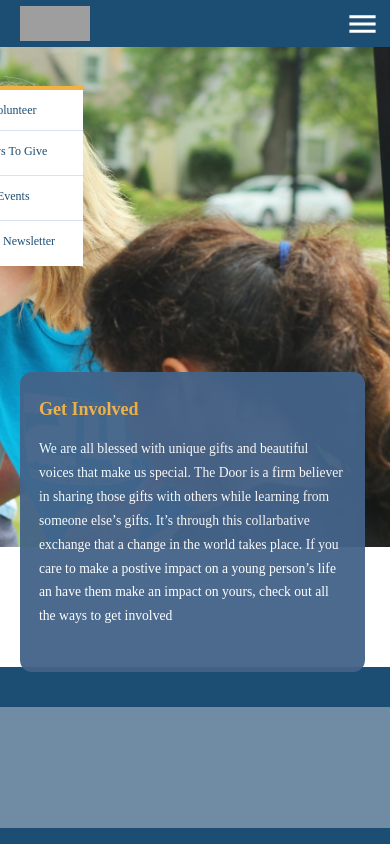
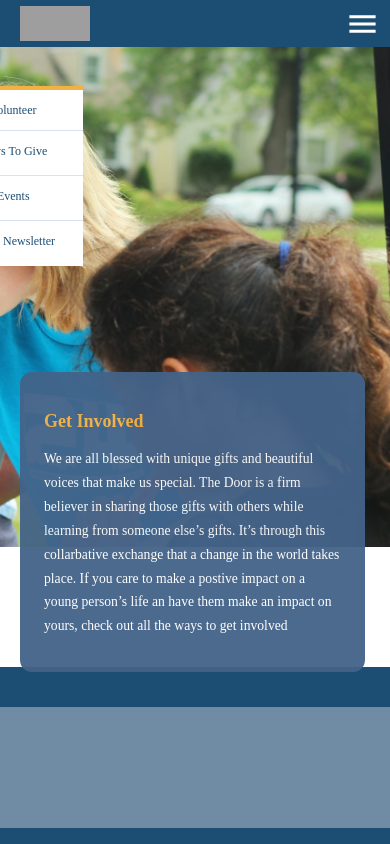
Before and after one commit to Ricomitch/The-Door, a React (Create React App) app in the folder client/: page /get-involved in a window 390 px wide. Shown: the top 844 px of the page. Built offline with nearby package versions, Linux system fonts and the light colour scheme; grey boxes are pictures that could not be loaded; a web font is replaced by a local one.

Commit message:
rect143 get involved fixed for real

```diff
--- a/client/src/components/shared/Rectangle143/Rectangle143.css
+++ b/client/src/components/shared/Rectangle143/Rectangle143.css
@@ -21,7 +21,7 @@
   word-wrap: break-word;
 }
 .get-involved-heading {
-  margin: 5px;
+  margin: 5px 0;
 }
 .rectangle-subheading {
   font-family: Montserrat-SemiBold;
@@ -92,6 +92,10 @@
     font-size: 18px;
     margin: 0;
   }
+  .get-involved-heading {
+    margin: 10px 0;
+    padding-left: 5px;
+  }
   .rectangle-subheading {
     font-family: Montserrat-SemiBold;
     font-size: 12px;
@@ -107,6 +111,10 @@
     line-height: 1.75;
     color: white;
     margin: 2vh 0;
+  }
+  .get-involved-content {
+    margin: 0;
+    padding: 5px;
   }
   .rectangle-volunteer-button,
   .rectangle-button {
--- a/client/src/components/shared/Rectangle143/Rectangle143.jsx
+++ b/client/src/components/shared/Rectangle143/Rectangle143.jsx
@@ -12,8 +12,10 @@ function Rectangle143({ copy }) {
     volunteerButton = copy.buttonValue.includes('Volunteer')
   }
   let getInvolvedHeading
+  let getInvolvedContent
   if (copy.content.includes('blessed')) {
     getInvolvedHeading = 'get-involved-heading'
+    getInvolvedContent = 'get-involved-content'
   }
 
   return (
@@ -22,7 +24,7 @@ function Rectangle143({ copy }) {
       {copy.subheader && (
         <h3 className='rectangle-subheading'>{copy.subheader}</h3>
       )}
-      <p className='rectangle-content'>{copy.content}</p>
+      <p className={`rectangle-content ${getInvolvedContent}`}>{copy.content}</p>
       {volunteerButton ? (
         <Link to='/sign-up' className='rectangle-link'>
           <div
```
